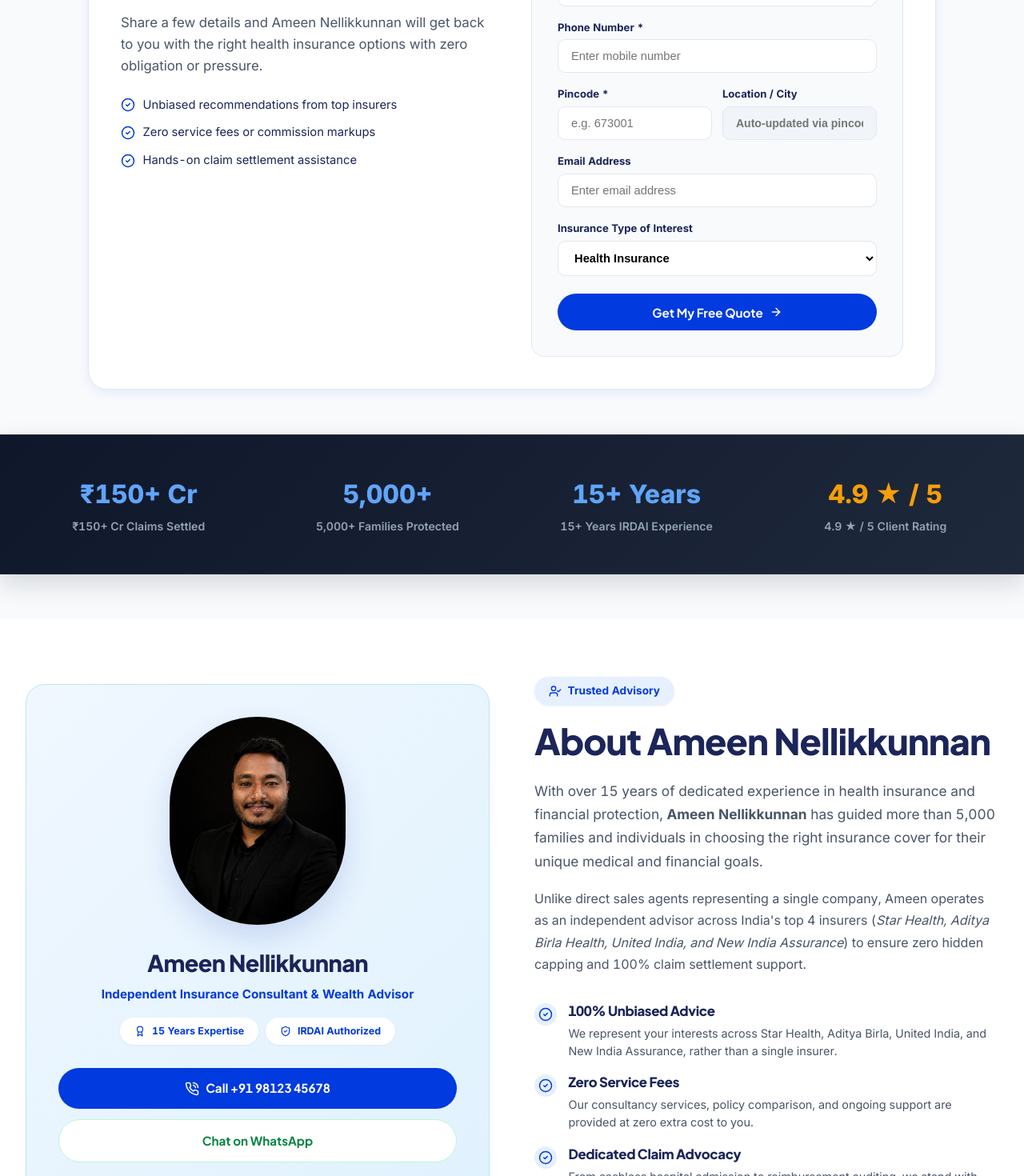
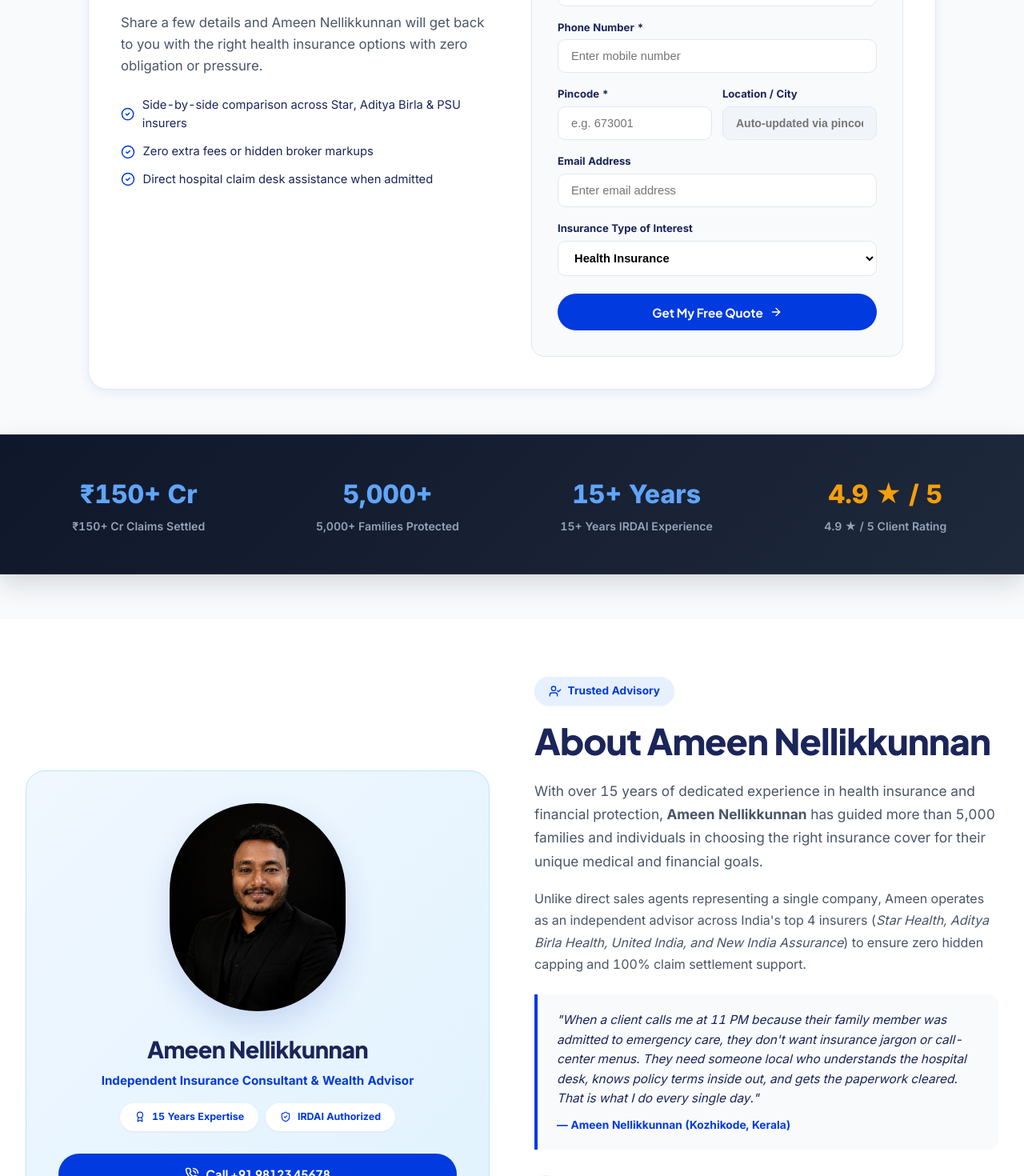
Before and after one commit to Nevin3973/ameeninsurance, a React (Vite) app: page / in a window 1280 px wide. Shown: the part 840-2310 px from the top of the page at 80% size. Built offline with nearby package versions, Linux system fonts and the light colour scheme.

Commit message:
Replace AI-style copy with warm human conversational advisor tone and personal quote block

```diff
--- a/src/components/AboutAmeen.jsx
+++ b/src/components/AboutAmeen.jsx
@@ -106,9 +106,27 @@ export default function AboutAmeen() {
               With over 15 years of dedicated experience in health insurance and financial protection, <strong>Ameen Nellikkunnan</strong> has guided more than 5,000 families and individuals in choosing the right insurance cover for their unique medical and financial goals.
             </p>
 
-            <p style={{ fontSize: '1rem', color: 'var(--text-muted)', lineHeight: 1.7, marginBottom: '2rem' }}>
+            <p style={{ fontSize: '1rem', color: 'var(--text-muted)', lineHeight: 1.7, marginBottom: '1.5rem' }}>
               Unlike direct sales agents representing a single company, Ameen operates as an independent advisor across India's top 4 insurers (<em>Star Health, Aditya Birla Health, United India, and New India Assurance</em>) to ensure zero hidden capping and 100% claim settlement support.
             </p>
+
+            {/* Personal Human Quote Block */}
+            <blockquote style={{
+              margin: '0 0 1.8rem',
+              padding: '1.25rem 1.5rem',
+              background: '#f8fafc',
+              borderLeft: '4px solid var(--primary-blue)',
+              borderRadius: '0 12px 12px 0',
+              fontSize: '0.96rem',
+              fontStyle: 'italic',
+              color: 'var(--text-dark)',
+              lineHeight: 1.6
+            }}>
+              "When a client calls me at 11 PM because their family member was admitted to emergency care, they don't want insurance jargon or call-center menus. They need someone local who understands the hospital desk, knows policy terms inside out, and gets the paperwork cleared. That is what I do every single day."
+              <footer style={{ marginTop: '0.6rem', fontWeight: 700, fontStyle: 'normal', fontSize: '0.86rem', color: 'var(--primary-blue)' }}>
+                — Ameen Nellikkunnan (Kozhikode, Kerala)
+              </footer>
+            </blockquote>
 
             <div style={{ display: 'flex', flexDirection: 'column', gap: '1rem' }}>
               {coreValues.map((val, idx) => (
--- a/src/components/Hero.jsx
+++ b/src/components/Hero.jsx
@@ -76,41 +76,41 @@ export default function Hero({ onStartQuote, onOpenWizard, onNavigate }) {
       id: 'family-protection',
       image: '/family-hero-notext.png',
       mobileImage: '/family-hero-notext.png',
-      badge: t('heroBadge1', 'Ameen Nellikkunnan • Independent Insurance Consultant'),
-      title: t('heroTitle1', 'Protect Your Family with the Right Health & Life Cover'),
-      subtitle: t('heroSubtitle1', "15 years of independent guidance across India's top 4 insurance partners."),
+      badge: t('heroBadge1', 'Ameen Nellikkunnan • Independent Insurance Advisor (Kozhikode, Kerala)'),
+      title: t('heroTitle1', 'Honest Health Insurance Advice — Without The Sales Pressure'),
+      subtitle: t('heroSubtitle1', "15 years of personal guidance helping families and NRIs compare policy terms with clear room-rent explanations."),
       primaryBtnText: t('heroBtnCompare', 'Compare Plans'),
       primaryBtnTarget: 'products',
-      secondaryBtnText: t('heroBtnBook', 'Book Consultation'),
+      secondaryBtnText: t('heroBtnBook', 'Talk to Ameen'),
       secondaryBtnTarget: 'booking',
-      pills: lang === 'ml' ? ['15+ വർഷത്തെ പ്രവൃത്തിപരിചയം', 'സൗജന്യ നേർക്കുനേർ ഉപദേശം'] : ['15+ Years Experience', 'Free 1-on-1 Advice']
+      pills: lang === 'ml' ? ['15+ വർഷത്തെ പ്രവൃത്തിപരിചയം', 'സൗജന്യ നേർക്കുനേർ ഉപദേശം'] : ['15+ Years Experience', 'Direct 1-on-1 Advice']
     },
     {
       id: 'claim-advocacy',
       image: '/hero-slide-3.png',
       mobileImage: '/hero-slide-3.png',
-      badge: t('heroBadge2', '100% Dedicated Claim Settlement Support'),
-      title: t('heroTitle2', 'Hassle-Free Cashless Admission & 24/7 Claim Support'),
-      subtitle: t('heroSubtitle2', 'Direct hospital desk coordination across 14,000+ network hospitals.'),
-      primaryBtnText: t('heroBtnClaims', 'Claims Assistance'),
+      badge: t('heroBadge2', 'Hospital Claim Desk Support'),
+      title: t('heroTitle2', 'When a Hospital Admission Happens, You Deal With Me Directly'),
+      subtitle: t('heroSubtitle2', 'No calling nameless call-centers. I handle cashless authorization desk paperwork with network hospital TPAs.'),
+      primaryBtnText: t('heroBtnClaims', 'Claims Support'),
       primaryBtnTarget: 'claims',
       secondaryBtnText: t('heroBtnWhatsapp', 'WhatsApp Ameen'),
       secondaryBtnTarget: claimsWaUrl,
       isExternalSecondary: true,
-      pills: lang === 'ml' ? ['14,000+ ആശുപത്രികൾ', '24/7 അടിയന്തര സഹായം'] : ['14,000+ Hospitals', '24/7 Emergency Support']
+      pills: lang === 'ml' ? ['14,000+ ആശുപത്രികൾ', 'അടിയന്തര സഹായം'] : ['14,000+ Hospitals', 'Direct Claim Help']
     },
     {
       id: 'unbiased-partners',
       image: '/hero-banner.png',
       mobileImage: '/hero-banner.png',
-      badge: t('heroBadge3', 'IRDAI Licensed Partner Advisory'),
-      title: t('heroTitle3', 'Compare Plans Across Star Health, Aditya Birla & PSU Insurers'),
-      subtitle: t('heroSubtitle3', 'Zero hidden capping & transparent room rent guidance.'),
+      badge: t('heroBadge3', 'IRDAI Licensed Agent #129/153'),
+      title: t('heroTitle3', 'Compare Star Health, Aditya Birla & Government PSU Policies'),
+      subtitle: t('heroSubtitle3', 'Transparent room rent limits, pre-existing waiting periods, and authentic NRI discounts.'),
       primaryBtnText: t('heroBtnPartners', 'View Partners'),
       primaryBtnTarget: 'partners',
-      secondaryBtnText: t('heroBtnCalculate', 'Calculate Premium'),
+      secondaryBtnText: t('heroBtnCalculate', 'Check Plans'),
       secondaryBtnTarget: 'products',
-      pills: lang === 'ml' ? ['സുതാര്യമായ താരതമ്യം', 'അധിക ചിലവുകളില്ല'] : ['Unbiased Comparison', 'Zero Extra Cost']
+      pills: lang === 'ml' ? ['സുതാര്യമായ താരതമ്യം', 'അധിക ചിലവുകളില്ല'] : ['Unbiased Comparison', 'Zero Extra Charge']
     }
   ];
 
@@ -325,27 +325,27 @@ export default function Hero({ onStartQuote, onOpenWizard, onNavigate }) {
             {!leadSubmitted && (
               <div>
                 <span className="pill-badge" style={{ marginBottom: '1rem', background: 'var(--accent-sky-light)', border: 'none' }}>
-                  <ShieldCheck size={16} color="var(--primary-blue)" /> {lang === 'ml' ? 'നേരിട്ടുള്ള സഹായം' : 'Direct Consultancy'}
+                  <ShieldCheck size={16} color="var(--primary-blue)" /> {lang === 'ml' ? 'നേരിട്ടുള്ള ഉപദേശം' : 'Direct Advisor Contact'}
                 </span>
                 <h2 style={{ fontSize: '2rem', marginBottom: '1rem', lineHeight: 1.25 }}>
-                  {t('leadFormTitle', 'Get a Free Consultation')}
+                  {t('leadFormTitle', 'Request a Personal Callback')}
                 </h2>
                 <p style={{ fontSize: '1.05rem', color: 'var(--text-muted)', lineHeight: 1.6, marginBottom: '1.5rem' }}>
-                  {t('leadFormSubtitle', 'Share a few details and Ameen Nellikkunnan will get back to you with the right health insurance options with zero obligation or pressure.')}
+                  {t('leadFormSubtitle', "Share your details and I'll personally review policy options for your family. No obligation, no spam calls.")}
                 </p>
 
                 <div style={{ display: 'flex', flexDirection: 'column', gap: '0.7rem' }}>
                   <div style={{ display: 'flex', alignItems: 'center', gap: '0.6rem', fontSize: '0.92rem' }}>
                     <CheckCircle2 size={18} color="var(--primary-blue)" />
-                    <span>{lang === 'ml' ? 'മികച്ച കമ്പനികളിൽ നിന്നുള്ള സുതാര്യമായ വിവരങ്ങൾ' : 'Unbiased recommendations from top insurers'}</span>
+                    <span>{lang === 'ml' ? 'മികച്ച കമ്പനികളിൽ നിന്നുള്ള സുതാര്യമായ വിവരങ്ങൾ' : 'Side-by-side comparison across Star, Aditya Birla & PSU insurers'}</span>
                   </div>
                   <div style={{ display: 'flex', alignItems: 'center', gap: '0.6rem', fontSize: '0.92rem' }}>
                     <CheckCircle2 size={18} color="var(--primary-blue)" />
-                    <span>{lang === 'ml' ? 'അധിക ചാർജുകളോ ഏജൻസി കമ്മീഷനുകളോ ഇല്ല' : 'Zero service fees or commission markups'}</span>
+                    <span>{lang === 'ml' ? 'അധിക ചാർജുകളോ ഏജൻസി കമ്മീഷനുകളോ ഇല്ല' : 'Zero extra fees or hidden broker markups'}</span>
                   </div>
                   <div style={{ display: 'flex', alignItems: 'center', gap: '0.6rem', fontSize: '0.92rem' }}>
                     <CheckCircle2 size={18} color="var(--primary-blue)" />
-                    <span>{lang === 'ml' ? 'ആശുപത്രി ക്ലെയിമുകളിൽ സമ്പൂർണ്ണ സഹായം' : 'Hands-on claim settlement assistance'}</span>
+                    <span>{lang === 'ml' ? 'ആശുപത്രി ക്ലെയിമുകളിൽ സമ്പൂർണ്ണ സഹായം' : 'Direct hospital claim desk assistance when admitted'}</span>
                   </div>
                 </div>
               </div>
```
